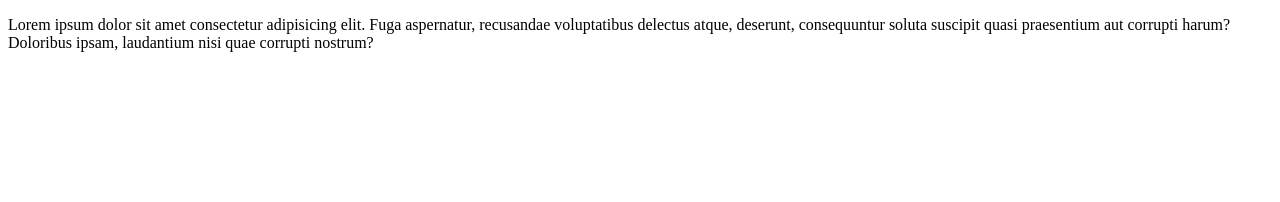
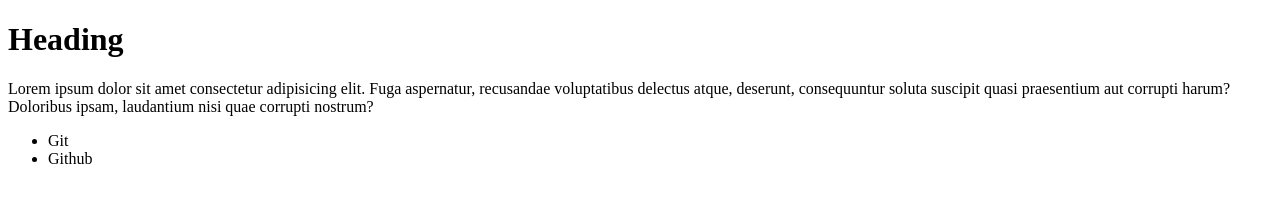
Before and after one commit to Rahanullattuparambil/demo, a plain HTML site: page index.html in a window 1280 px wide. Drawn offline with Linux system fonts and the light colour scheme.

Commit message:
list added

```diff
--- a/index.html
+++ b/index.html
@@ -6,6 +6,11 @@
     <title>git</title>
 </head>
 <body>
+    <h1>Heading</h1>
     <p>Lorem ipsum dolor sit amet consectetur adipisicing elit. Fuga aspernatur, recusandae voluptatibus delectus atque, deserunt, consequuntur soluta suscipit quasi praesentium aut corrupti harum? Doloribus ipsam, laudantium nisi quae corrupti nostrum?</p>
+    <ul>
+        <li>Git</li>
+        <li>Github</li>
+    </ul>
 </body>
 </html>
```
